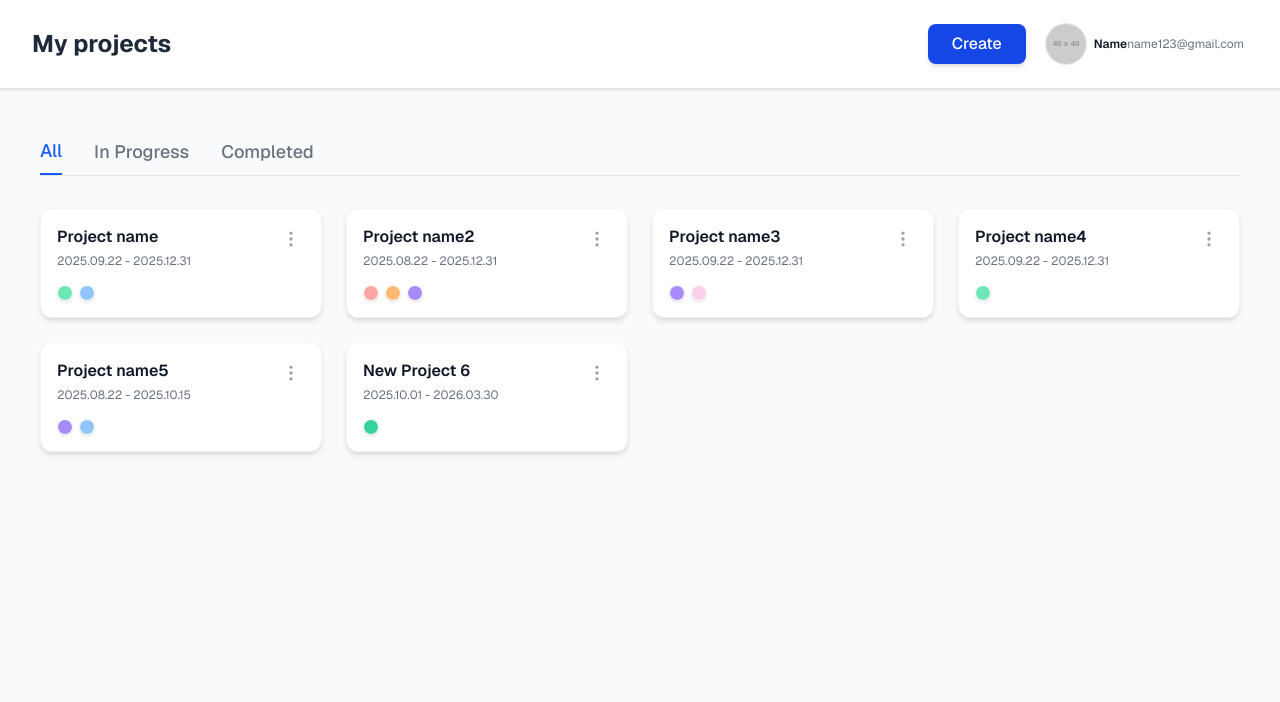
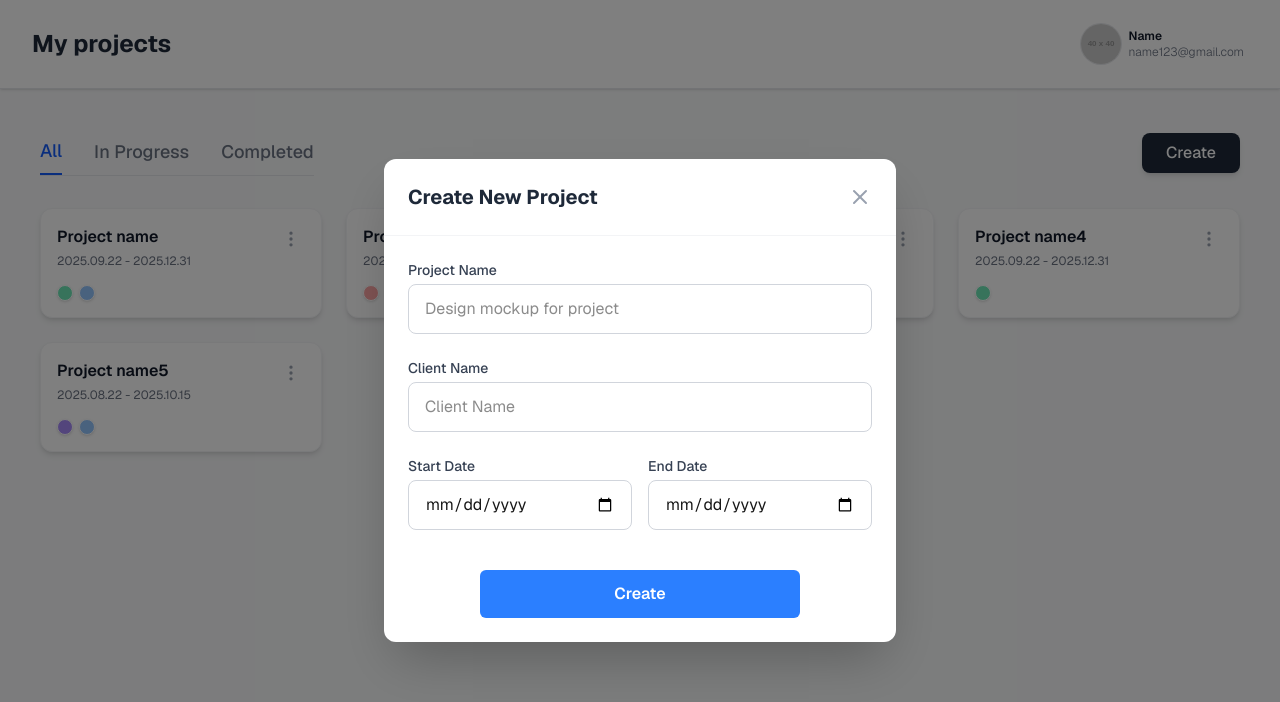
Before and after one commit to Sojiyeon/CoCal-front, a Next.js app in the folder cocal-front/: page /dashboard in a window 1280 px wide. Both pictures are taken after a click on the button "Create". Shown: the top 702 px of the page. Built offline with nearby package versions, Linux system fonts and the light colour scheme.

Commit message:
프로젝트 생성 모달 주석 수정, 소셜 로그인 API 경로 수정, 모달 배경 색상 수정, 대시보드 모달 적용/카테고리 밑줄길이 수정/생성버튼 위치 수정

```diff
--- a/cocal-front/src/app/dashboard/page.tsx
+++ b/cocal-front/src/app/dashboard/page.tsx
@@ -3,6 +3,8 @@
 import React, { useState, FC } from 'react';
 // lucide-react에서 필요한 아이콘들을 가져옵니다.
 import { MoreVertical, Folder } from 'lucide-react';
+// 모달 및 타입 임포트 유지
+import CreateProjectModal, { ProjectFormData } from '../../components/modals/CreateProjectModal';
 
 // --- DUMMY DATA & TYPES ---
 
@@ -35,18 +37,27 @@ const INITIAL_PROJECTS: Project[] = [
     { id: 5, name: 'Project name5', startDate: '2025-08-22', endDate: '2025-10-15', status: 'Completed', colorTags: ['#A78BFA', '#93C5FD'] },
 ];
 
+
 // --- ProjectCategoryFilter Component (Inline) ---
+// 이제 버튼을 분리하기 위해 이 컴포넌트도 수정해야 합니다.
 interface ProjectCategoryFilterProps {
     selectedCategory: ProjectCategory;
     onSelectCategory: (category: ProjectCategory) => void;
+    // 🚨 Create 버튼을 헤더에서 이 영역으로 옮겼습니다.
+    onOpenCreateModal: () => void;
 }
 
 const categories: ProjectCategory[] = ['All', 'In Progress', 'Completed'];
 
-const ProjectCategoryFilter: FC<ProjectCategoryFilterProps> = ({ selectedCategory, onSelectCategory }) => {
+const ProjectCategoryFilter: FC<ProjectCategoryFilterProps> = ({
+                                                                   selectedCategory,
+                                                                   onSelectCategory,
+                                                                   onOpenCreateModal // 추가된 prop
+                                                               }) => {
     return (
-        // 카테고리 탭 (All, In Progress, Completed)
-        <div className="flex space-x-8 border-b border-gray-200 mb-8">
+        <div className="flex justify-between items-center mb-8">
+            {/* 카테고리 탭 */}
+            <div className="flex space-x-8 border-b border-gray-200">
                 {categories.map(category => (
                     <button
                         key={category}
@@ -61,10 +72,20 @@ const ProjectCategoryFilter: FC<ProjectCategoryFilterProps> = ({ selectedCategor
                     </button>
                 ))}
             </div>
+
+            <button
+                type="button"
+                className="px-6 py-2 bg-gray-800 hover:bg-gray-700 text-white font-medium rounded-lg shadow-md transition duration-200"
+                onClick={onOpenCreateModal}
+            >
+                Create
+            </button>
+        </div>
     );
 };
 
-// --- ProjectCard Component ---
+
+// --- ProjectCard Component (생략) ---
 const ProjectCard: FC<{ project: Project }> = ({ project }) => {
     const [isDropdownOpen, setIsDropdownOpen] = useState(false);
 
@@ -153,23 +174,22 @@ const EmptyState = () => (
 const ProjectDashboardPage: React.FC = () => {
     const [projects, setProjects] = useState<Project[]>(INITIAL_PROJECTS);
     const [selectedCategory, setSelectedCategory] = useState<ProjectCategory>('All');
+    const [isModalOpen, setIsModalOpen] = useState(false);
 
-    // 프로젝트 생성 임시 핸들러 (모달 제외 요청 반영)
-    const handleCreateButtonClick = () => {
-        // 실제로는 여기에 모달을 띄우는 로직이 들어갑니다.
-        console.log("Create Project button clicked. (Modal logic skipped as requested.)");
+    // 프로젝트 생성 핸들러
+    const handleCreateProject = (data: ProjectFormData) => {
+        // 실제 API 호출 로직은 여기에 들어갑니다.
+        console.log("Creating project with data:", data);
 
-        // 임시로 새 프로젝트를 추가하는 예시 (더미 데이터가 필요 없어질 때까지)
-        const newId = Date.now();
         const newProject: Project = {
-            id: newId,
-            name: `New Project ${projects.length + 1}`,
-            startDate: '2025-10-01',
-            endDate: '2026-03-30',
+            id: Date.now(),
+            name: data.name,
+            startDate: data.startDate,
+            endDate: data.endDate,
             status: 'In Progress',
             colorTags: ['#34D399'],
         };
-        setProjects(prev => [...prev, newProject]);
+        setProjects(prev => [newProject, ...prev]);
     };
 
     // 프로젝트 필터링 로직
@@ -180,20 +200,12 @@ const ProjectDashboardPage: React.FC = () => {
 
     return (
         <div className="min-h-screen bg-gray-50 font-sans">
+
             {/* 상단 통합 헤더 영역 */}
             <header className="flex justify-between items-center py-5 px-8 border-b border-gray-200 bg-white sticky top-0 z-10 shadow-sm">
                 <h1 className="text-2xl font-bold text-gray-800">My projects</h1>
 
                 <div className="flex items-center space-x-4">
-                    {/* Create 버튼 */}
-                    <button
-                        type="button"
-                        className="px-6 py-2 bg-blue-700 hover:bg-blue-800 text-white font-medium rounded-lg shadow-md transition duration-200"
-                        onClick={handleCreateButtonClick}
-                    >
-                        Create
-                    </button>
-
                     {/* 유저 프로필 */}
                     <div className="flex items-center space-x-2 cursor-pointer p-1">
                         <img
@@ -202,10 +214,14 @@ const ProjectDashboardPage: React.FC = () => {
                             className="w-10 h-10 rounded-full object-cover shadow-inner ring-1 ring-gray-200"
                             onError={(e) => { e.currentTarget.src = 'https://placehold.co/40x40/cccccc/ffffff?text=U' }}
                         />
-                        <div className="flex-col text-right text-xs hidden sm:block">
-                            <span className="font-semibold text-gray-900 leading-none">{DUMMY_USER.name}</span>
-                            <span className="text-gray-500 leading-none">{DUMMY_USER.email}</span>
+
+                        <div className="flex flex-col text-xs hidden sm:block">
+                            <div className="font-semibold text-gray-900">
+                                {DUMMY_USER.name}
+                                <div className="text-xs font-light text-gray-500">{DUMMY_USER.email}</div>
                             </div>
+                        </div>
+
                     </div>
                 </div>
             </header>
@@ -216,28 +232,33 @@ const ProjectDashboardPage: React.FC = () => {
                 <ProjectCategoryFilter
                     selectedCategory={selectedCategory}
                     onSelectCategory={setSelectedCategory}
+                    onOpenCreateModal={() => setIsModalOpen(true)}
                 />
 
                 {/* 프로젝트 목록 표시 */}
                 {projects.length === 0 ? (
-                    // 프로젝트가 하나도 없을 때
                     <EmptyState />
                 ) : filteredProjects.length === 0 ? (
-                    // 프로젝트는 있지만 필터링 결과가 없을 때
                     <div className="flex flex-col items-center justify-center py-20 px-4 text-center">
                         <Folder className="w-16 h-16 text-gray-300" strokeWidth={1} />
                         <h3 className="mt-6 text-xl font-semibold text-gray-600">No projects in &rdquo;{selectedCategory}&rdquo;</h3>
                         <p className="mt-1 text-gray-400">Try selecting a different category.</p>
                     </div>
                 ) : (
-                    // 프로젝트 목록
-                    <div className="grid grid-cols-1 sm:grid-cols-2 md:grid-cols-3 lg:grid-cols-4 gap-6">
+                    <div className="grid grid-cols-2 md:grid-cols-3 lg:grid-cols-4 gap-6">
                         {filteredProjects.map(project => (
                             <ProjectCard key={project.id} project={project} />
                         ))}
                     </div>
                 )}
             </main>
+
+            {/* 모달 렌더링 */}
+            <CreateProjectModal
+                isOpen={isModalOpen}
+                onClose={() => setIsModalOpen(false)}
+                onCreateProject={handleCreateProject}
+            />
         </div>
     );
 };
--- a/cocal-front/src/components/login/Login.tsx
+++ b/cocal-front/src/components/login/Login.tsx
@@ -9,7 +9,7 @@ import Link from 'next/link'; // next/link 임포트 필요
 const API_LOGIN_ENDPOINT = 'https://cocal-server.onrender.com/api/auth/login';
 
 const handleGoogleLogin = () => {
-    window.location.href = 'https://cocal-server.onrender.com/api/google';
+    window.location.href = 'https://cocal-server.onrender.com/oauth2/authorization/google';
 };
 
 const Login: React.FC = () => {
--- a/cocal-front/src/components/ui/Modal.tsx
+++ b/cocal-front/src/components/ui/Modal.tsx
@@ -1,4 +1,3 @@
-// 공통 UI(뒷배경, 닫기 버튼, 저장 버튼, 삭제 버튼 등)
 "use client";
 
 import React, { FC, ReactNode, useRef } from 'react';
@@ -27,7 +26,8 @@ const Modal: FC<ModalProps> = ({ isOpen, onClose, title, children, className = '
     return (
         // 배경 (Overlay)
         <div
-            className="fixed inset-0 z-50 flex items-center justify-center bg-gray-900 bg-opacity-50 p-4"
+            className="fixed inset-0 z-50 flex items-center justify-center p-4"
+            style={{ backgroundColor: 'rgba(0, 0, 0, 0.5)' }}
             ref={modalRef}
             onClick={handleOutsideClick}
         >
```
Also changed, not shown: cocal-front/src/components/modals/CreateProjectModal.tsx (+3 -4 lines). Lines whose indentation alone changed are shown as unchanged.
